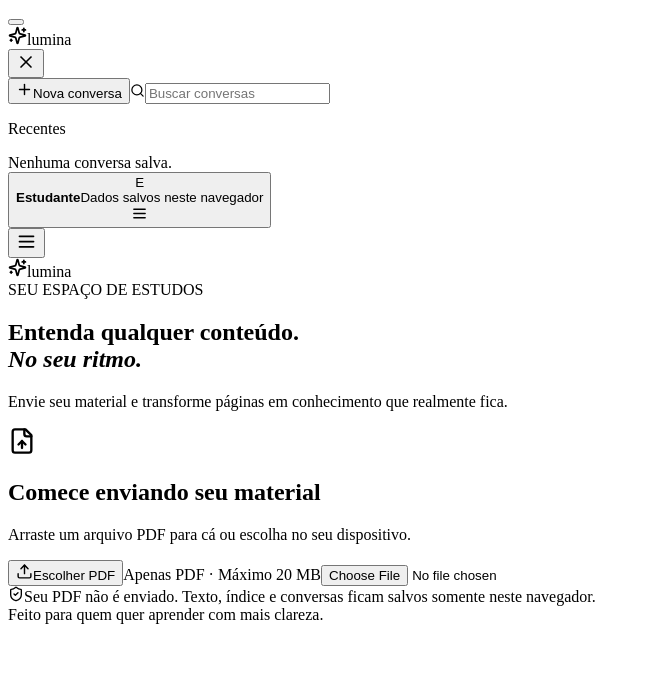
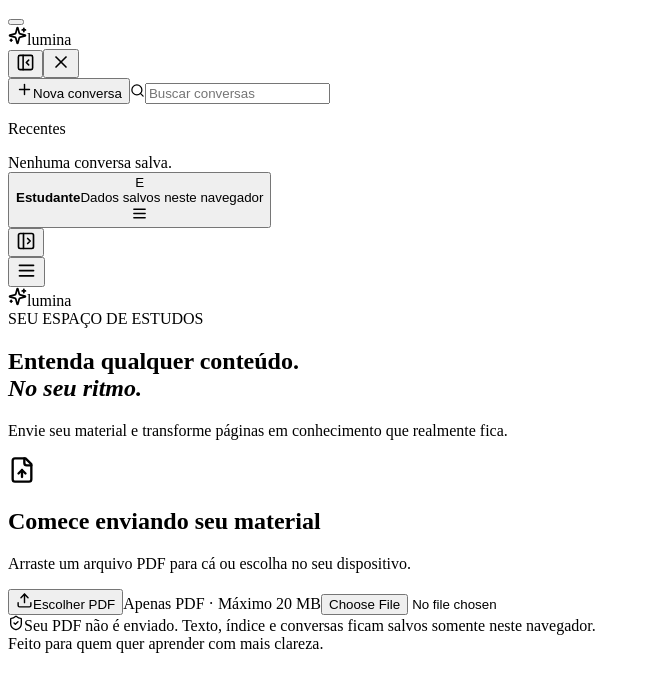
Before and after one commit to raphaeld0/lumina, a React (Vite) app: page / in a window 1280 px wide. Both pictures are taken after a click on the button 26 px from the left and 63 px from the top of the page. Shown: the top 692 px of the page, without its empty margins (0-651 px from the left). Built offline with nearby package versions, Linux system fonts and the light colour scheme; the HTML template or start-up script is replaced by a standard one.

Commit message:
feat(ui): add collapsible sidebar

```diff
--- a/src/App.tsx
+++ b/src/App.tsx
@@ -1,5 +1,5 @@
 import { useEffect, useState } from 'react'
-import { Menu } from 'lucide-react'
+import { Menu, PanelLeftOpen } from 'lucide-react'
 import { Brand } from './components/Brand'
 import { DocumentView } from './components/DocumentView'
 import { Sidebar } from './components/Sidebar'
@@ -21,6 +21,7 @@ import type { ChatMessage, ConversationSummary, PdfDocumentData, UploadError, Up
 
 function App() {
   const [sidebarOpen, setSidebarOpen] = useState(false)
+  const [sidebarCollapsed, setSidebarCollapsed] = useState(() => localStorage.getItem('lumina-sidebar-collapsed') === 'true')
   const [studentName, setStudentName] = useState(() => localStorage.getItem('lumina-student-name') || 'Estudante')
   const [theme, setTheme] = useState<'light' | 'dark'>(() =>
     localStorage.getItem('lumina-theme') === 'dark' ? 'dark' : 'light',
@@ -43,6 +44,10 @@ function App() {
   useEffect(() => {
     localStorage.setItem('lumina-student-name', studentName)
   }, [studentName])
+
+  useEffect(() => {
+    localStorage.setItem('lumina-sidebar-collapsed', String(sidebarCollapsed))
+  }, [sidebarCollapsed])
 
   useEffect(() => {
     let active = true
@@ -195,11 +200,16 @@ function App() {
     <div className="app-shell">
       <Sidebar
         isOpen={sidebarOpen}
+        isCollapsed={sidebarCollapsed}
         studentName={studentName}
         theme={theme}
         conversations={conversations}
         activeConversationId={conversationId ?? undefined}
         onClose={() => setSidebarOpen(false)}
+        onCollapse={() => {
+          setSidebarCollapsed(true)
+          setSidebarOpen(false)
+        }}
         onNewConversation={startNewConversation}
         onSelectConversation={(id) => { void openConversation(id) }}
         onRenameConversation={(id) => { void handleRenameConversation(id) }}
@@ -208,7 +218,12 @@ function App() {
         onThemeChange={setTheme}
       />
 
-      <main className="main-content">
+      <main className={`main-content ${sidebarCollapsed ? 'is-sidebar-collapsed' : ''}`}>
+        {sidebarCollapsed && (
+          <button className="sidebar-expand-button" onClick={() => setSidebarCollapsed(false)} aria-label="Mostrar barra lateral" title="Mostrar barra lateral">
+            <PanelLeftOpen size={20} />
+          </button>
+        )}
         <header className="mobile-header">
           <button className="icon-button" onClick={() => setSidebarOpen(true)} aria-label="Abrir menu"><Menu size={21} /></button>
           <Brand />
--- a/src/components/Sidebar.tsx
+++ b/src/components/Sidebar.tsx
@@ -1,15 +1,17 @@
 import { useMemo, useState } from 'react'
-import { Check, FileText, Menu, MessageSquareText, Moon, Pencil, Plus, Search, Sun, Trash2, X } from 'lucide-react'
+import { Check, FileText, Menu, MessageSquareText, Moon, PanelLeftClose, Pencil, Plus, Search, Sun, Trash2, X } from 'lucide-react'
 import type { ConversationSummary } from '../types'
 import { Brand } from './Brand'
 
 type SidebarProps = {
   isOpen: boolean
+  isCollapsed: boolean
   studentName: string
   theme: 'light' | 'dark'
   conversations: ConversationSummary[]
   activeConversationId?: string
   onClose: () => void
+  onCollapse: () => void
   onNewConversation: () => void
   onSelectConversation: (conversationId: string) => void
   onRenameConversation: (conversationId: string) => void
@@ -20,11 +22,13 @@ type SidebarProps = {
 
 export function Sidebar({
   isOpen,
+  isCollapsed,
   studentName,
   theme,
   conversations,
   activeConversationId,
   onClose,
+  onCollapse,
   onNewConversation,
   onSelectConversation,
   onRenameConversation,
@@ -46,10 +50,13 @@ export function Sidebar({
   return (
     <>
       <button className={`sidebar-backdrop ${isOpen ? 'is-visible' : ''}`} aria-label="Fechar menu" onClick={onClose} />
-      <aside className={`sidebar ${isOpen ? 'is-open' : ''}`}>
+      <aside className={`sidebar ${isOpen ? 'is-open' : ''} ${isCollapsed ? 'is-collapsed' : ''}`}>
         <div className="sidebar-top">
           <Brand />
-          <button className="icon-button close-sidebar" onClick={onClose} aria-label="Fechar menu"><X size={20} /></button>
+          <div className="sidebar-top-actions">
+            <button className="icon-button collapse-sidebar" onClick={onCollapse} aria-label="Recolher barra lateral" title="Recolher barra lateral"><PanelLeftClose size={19} /></button>
+            <button className="icon-button close-sidebar" onClick={onClose} aria-label="Fechar menu"><X size={20} /></button>
+          </div>
         </div>
 
         <button className="new-conversation" onClick={onNewConversation}><Plus size={17} />Nova conversa</button>
--- a/src/styles.css
+++ b/src/styles.css
@@ -35,9 +35,14 @@ button { color: inherit; }
   border-right: 1px solid var(--line);
   background: #f0f1ec;
   padding: 28px 18px 20px;
+  transition: transform .25s ease;
 }
+.sidebar.is-collapsed { transform: translateX(-100%); }
 
 .sidebar-top { display: flex; align-items: center; justify-content: space-between; padding: 0 9px; }
+.sidebar-top-actions { display: flex; align-items: center; gap: 2px; }
+.collapse-sidebar, .close-sidebar { width: 32px; height: 32px; color: var(--muted); }
+.collapse-sidebar:hover, .close-sidebar:hover { background: var(--sage-pale); color: var(--sage-dark); }
 .brand { display: inline-flex; align-items: center; gap: 10px; }
 .brand-mark { display: grid; width: 31px; height: 31px; place-items: center; border-radius: 9px; color: white; background: var(--sage); }
 .brand-name { font-family: 'DM Serif Display', serif; font-size: 25px; letter-spacing: -.5px; }
@@ -98,6 +103,9 @@ button { color: inherit; }
 .sidebar-backdrop { display: none; }
 
 .main-content { position: relative; display: flex; min-height: 100vh; width: calc(100% - 264px); margin-left: 264px; flex-direction: column; }
+.main-content.is-sidebar-collapsed { width: 100%; margin-left: 0; }
+.sidebar-expand-button { position: fixed; top: 18px; left: 18px; z-index: 10; display: grid; width: 38px; height: 38px; place-items: center; border: 1px solid var(--line); border-radius: 10px; background: var(--paper); color: var(--muted); box-shadow: 0 5px 18px rgba(47,57,44,.08); cursor: pointer; }
+.sidebar-expand-button:hover { color: var(--sage-dark); background: var(--sage-pale); }
 .mobile-header { display: none; }
 .upload-section { width: min(720px, calc(100% - 48px)); margin: auto; padding: 72px 0 42px; text-align: center; }
 .eyebrow { display: flex; align-items: center; justify-content: center; gap: 9px; color: var(--rust); font-size: 11px; font-weight: 700; letter-spacing: .15em; }
@@ -329,6 +337,7 @@ button { color: inherit; }
   .sidebar-backdrop { position: fixed; inset: 0; z-index: 19; display: block; visibility: hidden; border: 0; background: rgba(24,27,23,.3); opacity: 0; transition: opacity .25s, visibility .25s; }
   .sidebar-backdrop.is-visible { visibility: visible; opacity: 1; }
   .close-sidebar { display: grid; }
+  .collapse-sidebar, .sidebar-expand-button { display: none; }
   .main-content { width: 100%; margin-left: 0; }
   .mobile-header { display: grid; grid-template-columns: 40px 1fr 40px; align-items: center; border-bottom: 1px solid var(--line); padding: 13px 15px; }
   .mobile-header .brand { justify-self: center; }
```
Also changed, not shown: 1 other file (tests, documents, lock files or other folders).
